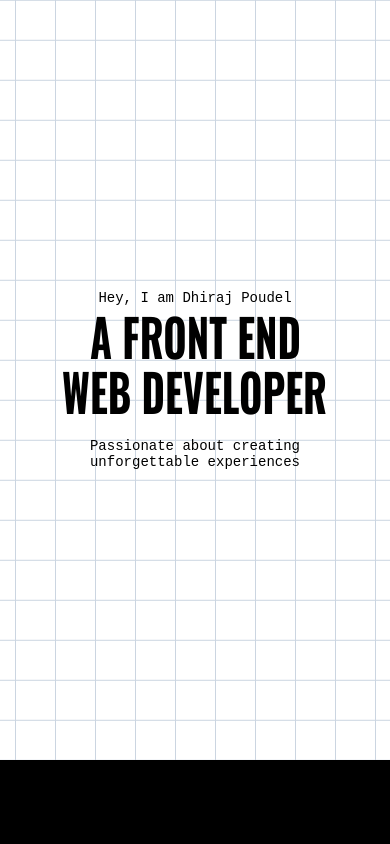
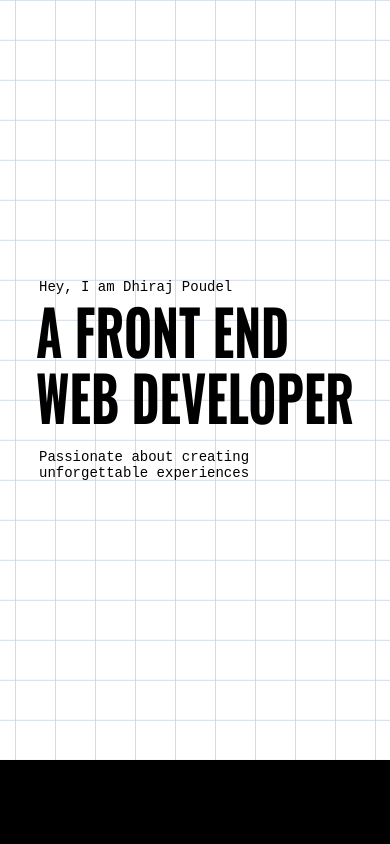
Before and after one commit to DhirazX/portfolio, a React (Create React App) app: page / in a window 390 px wide. Shown: the top 844 px of the page. Built offline with nearby package versions, Linux system fonts and the light colour scheme; a web font is replaced by a local one.

Commit message:
Made fonts more responsive

```diff
--- a/package.json
+++ b/package.json
@@ -13,6 +13,8 @@
     "react-dom": "^18.2.0",
     "react-icons": "^4.12.0",
     "react-scripts": "5.0.1",
+    "smooth-scrollbar": "^8.8.4",
+    "smooth-scrollbar-react": "^2.4.1",
     "web-vitals": "^2.1.4"
   },
   "scripts": {
--- a/src/App.js
+++ b/src/App.js
@@ -19,7 +19,6 @@ function App() {
   const [cursorText, setCursorText] = useState("");
   const [variants, setVariants] = useState("default");
   const cursorRef = useRef();
-  const [pageNo, setPageNo] = useState(0);
 
   //cursor EventListener
   useEffect(() => {
@@ -116,7 +115,7 @@ function App() {
         animate={variants}
       >
         {cursorText}
-        {variants == "aboutImg" && <FaInstagram className="link-icon" />}
+        {variants === "aboutImg" && <FaInstagram className="link-icon" />}
       </motion.div>
 
       <div className="App">
--- a/src/components/components.css
+++ b/src/components/components.css
@@ -52,7 +52,7 @@
   font-family: oswald;
   overflow: hidden;
 }
-.hero{
+.hero {
   display: flex;
   flex-direction: column;
   align-items: center;
@@ -270,7 +270,7 @@
   border: 1px solid var(--border-color);
   transition: 0.3s all;
 }
-.card:hover .card-inner img{
+.card:hover .card-inner img {
   transform: scale(1.03);
 }
 .card-outer {
@@ -350,14 +350,15 @@
   font-weight: 600;
   color: #cca061;
 }
-.ocr-title,.easycanteen-title{
+.ocr-title,
+.easycanteen-title {
   font-weight: 600;
 }
-.ocr-title-green{
-  color: #42B065;
+.ocr-title-green {
+  color: #42b065;
 }
-.easycanteen-title-green{
-  color: #2BCC3E;
+.easycanteen-title-green {
+  color: #2bcc3e;
 }
 
 @media screen and (max-width: 1100px) {
@@ -464,12 +465,12 @@
   .award-banner {
     width: 35%;
   }
-  .cards{
+  .cards {
     margin: 30px;
   }
 }
 @media screen and (max-width: 600px) {
-  .grid{
+  .grid {
     background-size: 2.5rem 2.5rem;
   }
   .ht1,
@@ -529,16 +530,36 @@
   }
 }
 @media screen and (max-width: 500px) {
-  .hero-wrapper,.about{
+  .grid {
+    background-image: linear-gradient(
+        to right,
+        rgba(203, 213, 225, 0.85) 1px,
+        transparent 1px
+      ),
+      linear-gradient(to bottom, rgb(203, 213, 225, 0.85) 1px, transparent 1px);
+  }
+  .hero-wrapper,
+  .about {
     min-height: 90vh;
   }
+  .hero-text{
+    align-items: baseline;
+    }
   .ht1,
   .ht2 {
-    font-size: 2.5rem;
+    font-size: 3rem;
   }
+
   .intro-text,
   .outro-text {
+    text-align: left;
+    /* align-items: baseline; */
     font-size: 14px;
+  }
+  .intro-text{
+    display: block;
+    text-align: left;
+    width: 80%;
   }
   .outro-text {
     padding: 0 10%;
@@ -551,7 +572,16 @@
     width: 50%;
   }
   .about-text,
-  .project-info{
+  .project-info {
     font-size: 14px;
   }
 }
+@media screen and (max-width: 360px) {
+  .hero-text{
+    align-items: center;
+    }
+  .intro-text,
+  .outro-text {
+    text-align: center;
+  }
+}
--- a/src/components/projects.jsx
+++ b/src/components/projects.jsx
@@ -1,4 +1,4 @@
-import React, { useEffect, useRef, useState } from "react";
+import React, { useRef } from "react";
 import { motion, useTransform, useScroll } from "framer-motion";
 import "./components.css";
 
@@ -13,7 +13,7 @@ const Projects = ({
     target: targetRef,
   });
   const x = useTransform(scrollYProgress, [0, 1], ["0", "-150%"]);
-  let y;
+
   window.innerWidth > 900 && console.log(window.innerWidth);
   return (
     <div>
@@ -130,7 +130,9 @@ const Projects = ({
               }`}
             >
               <div className="project-info-card ">
-                <div className="project-name easycanteen-title">Easy<span className="easycanteen-title-green">Canteen</span></div>
+                <div className="project-name easycanteen-title">
+                  Easy<span className="easycanteen-title-green">Canteen</span>
+                </div>
                 <div className="project-info">
                   Lorem ipsum dolor sit, amet consectetur adipisicing elit.
                   Illum assumenda quos suscipit impedit earum quisquam
```
Also changed, not shown: 1 other file (tests, documents, lock files or other folders).
